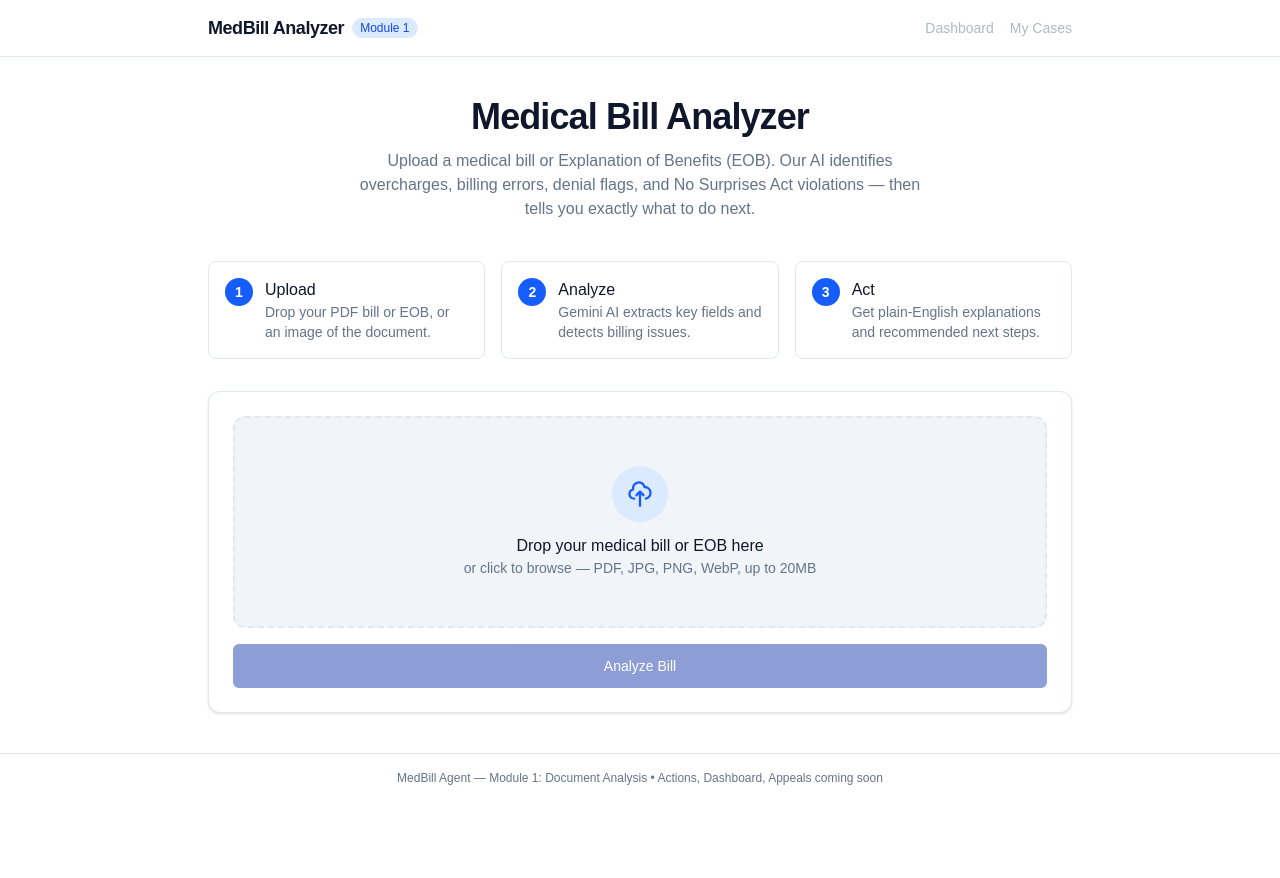
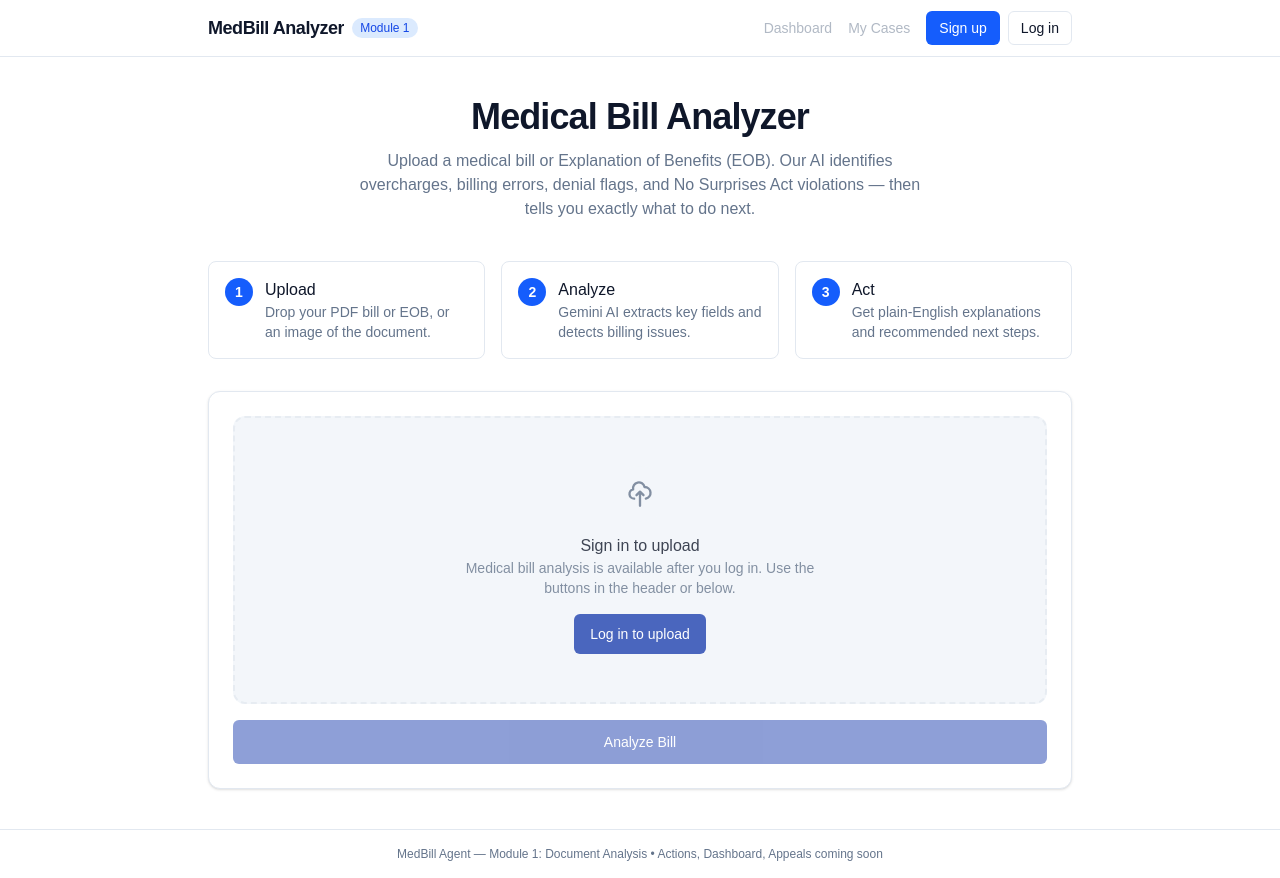
Before and after one commit to akshajnad/yhacks26, a Next.js app: page / in a window 1280 px wide. Before the commit the page ends 802 px from the top, so only its background shows below. Built offline with nearby package versions, Linux system fonts and the light colour scheme; no server answers.

Commit message:
Auth0 Implemented

```diff
--- a/app/layout.tsx
+++ b/app/layout.tsx
@@ -1,4 +1,6 @@
 import type { Metadata } from "next"
+import { Auth0ProviderWrapper } from "@/components/Auth0ProviderWrapper"
+import { AuthNav } from "@/components/AuthNav"
 import "./globals.css"
 
 export const metadata: Metadata = {
@@ -10,17 +12,18 @@ export default function RootLayout({ children }: Readonly<{ children: React.Reac
   return (
     <html lang="en" className="h-full antialiased">
       <body className="flex min-h-full flex-col">
-        {/* Nav */}
+        <Auth0ProviderWrapper>
+          {/* Nav — Auth0 runs only on the client inside this wrapper */}
           <header className="sticky top-0 z-50 border-b border-[var(--border)] bg-[var(--background)]/95 backdrop-blur">
-          <div className="mx-auto flex h-14 max-w-4xl items-center justify-between px-4">
-            <div className="flex items-center gap-2">
-              <span className="text-lg font-semibold tracking-tight">MedBill Analyzer</span>
-              <span className="rounded-full bg-blue-100 px-2 py-0.5 text-xs font-medium text-blue-700">
+            <div className="mx-auto flex h-14 max-w-4xl items-center justify-between gap-3 px-4">
+              <div className="flex min-w-0 items-center gap-2">
+                <span className="truncate text-lg font-semibold tracking-tight">MedBill Analyzer</span>
+                <span className="hidden shrink-0 rounded-full bg-blue-100 px-2 py-0.5 text-xs font-medium text-blue-700 sm:inline">
                   Module 1
                 </span>
               </div>
-            <nav className="flex items-center gap-4">
-              {/* Placeholder nav — will link to dashboard/cases in future modules */}
+              <div className="flex shrink-0 items-center gap-4">
+                <nav className="hidden items-center gap-4 sm:flex">
                   <span
                     className="cursor-not-allowed text-sm text-[var(--muted-foreground)] opacity-50"
                     title="Coming in module 2"
@@ -34,16 +37,17 @@ export default function RootLayout({ children }: Readonly<{ children: React.Reac
                     My Cases
                   </span>
                 </nav>
+                <AuthNav />
+              </div>
             </div>
           </header>
 
-        {/* Page content */}
           <main className="flex-1">{children}</main>
 
-        {/* Footer */}
           <footer className="border-t border-[var(--border)] py-4 text-center text-xs text-[var(--muted-foreground)]">
             MedBill Agent &mdash; Module 1: Document Analysis &bull; Actions, Dashboard, Appeals coming soon
           </footer>
+        </Auth0ProviderWrapper>
       </body>
     </html>
   )
--- /dev/null
+++ b/components/Auth0ProviderWrapper.tsx
@@ -0,0 +1,16 @@
+"use client"
+
+import { Auth0Provider } from "@auth0/auth0-react"
+import { appOrigin, auth0ClientId, auth0Domain } from "@/lib/auth0-public"
+
+export function Auth0ProviderWrapper({ children }: { children: React.ReactNode }) {
+  return (
+    <Auth0Provider
+      domain={auth0Domain}
+      clientId={auth0ClientId}
+      authorizationParams={{ redirect_uri: appOrigin }}
+    >
+      {children}
+    </Auth0Provider>
+  )
+}
--- /dev/null
+++ b/components/AuthNav.tsx
@@ -0,0 +1,66 @@
+"use client"
+
+import { useAuth0 } from "@auth0/auth0-react"
+import { appOrigin } from "@/lib/auth0-public"
+
+export function AuthNav() {
+  const {
+    isLoading,
+    isAuthenticated,
+    error,
+    loginWithRedirect,
+    logout: auth0Logout,
+    user,
+  } = useAuth0()
+
+  const signup = () =>
+    loginWithRedirect({ authorizationParams: { screen_hint: "signup" } })
+
+  const logout = () =>
+    auth0Logout({ logoutParams: { returnTo: appOrigin } })
+
+  if (isLoading) {
+    return <span className="text-sm text-[var(--muted-foreground)]">Signing in…</span>
+  }
+
+  if (isAuthenticated && user) {
+    return (
+      <div className="flex flex-wrap items-center justify-end gap-2 sm:gap-3">
+        <span className="max-w-[12rem] truncate text-sm text-[var(--muted-foreground)]" title={user.email ?? undefined}>
+          {user.email ?? user.name ?? "Signed in"}
+        </span>
+        <button
+          type="button"
+          onClick={logout}
+          className="rounded-md border border-[var(--border)] bg-[var(--background)] px-3 py-1.5 text-sm font-medium text-[var(--foreground)] hover:bg-[var(--muted)]/30"
+        >
+          Log out
+        </button>
+      </div>
+    )
+  }
+
+  return (
+    <div className="flex flex-wrap items-center justify-end gap-2">
+      {error ? (
+        <span className="text-xs text-red-600" title={error.message}>
+          Auth error
+        </span>
+      ) : null}
+      <button
+        type="button"
+        onClick={signup}
+        className="rounded-md border border-transparent bg-blue-600 px-3 py-1.5 text-sm font-medium text-white hover:bg-blue-700"
+      >
+        Sign up
+      </button>
+      <button
+        type="button"
+        onClick={() => loginWithRedirect()}
+        className="rounded-md border border-[var(--border)] bg-[var(--background)] px-3 py-1.5 text-sm font-medium text-[var(--foreground)] hover:bg-[var(--muted)]/30"
+      >
+        Log in
+      </button>
+    </div>
+  )
+}
--- a/components/UploadZone.tsx
+++ b/components/UploadZone.tsx
@@ -1,6 +1,7 @@
 "use client"
 
-import { useCallback, useRef, useState } from "react"
+import { useAuth0 } from "@auth0/auth0-react"
+import { useCallback, useEffect, useRef, useState } from "react"
 import { Button } from "@/components/ui/button"
 import { cn } from "@/lib/utils"
 import type { AnalysisResult } from "@/types/analysis"
@@ -14,10 +15,21 @@ const ACCEPTED_TYPES = ["application/pdf", "image/jpeg", "image/jpg", "image/png
 const ACCEPTED_DISPLAY = "PDF, JPG, PNG, WebP"
 
 export function UploadZone({ onResult, onError }: UploadZoneProps) {
+  const { isAuthenticated, isLoading: authLoading, loginWithRedirect } = useAuth0()
+  const canUpload = isAuthenticated && !authLoading
+
   const [file, setFile] = useState<File | null>(null)
   const [isDragging, setIsDragging] = useState(false)
   const [isLoading, setIsLoading] = useState(false)
   const inputRef = useRef<HTMLInputElement>(null)
+
+  useEffect(() => {
+    if (!canUpload) {
+      setFile(null)
+      setIsDragging(false)
+      if (inputRef.current) inputRef.current.value = ""
+    }
+  }, [canUpload])
 
   const handleFile = useCallback((f: File) => {
     if (!ACCEPTED_TYPES.includes(f.type)) {
@@ -31,27 +43,32 @@ export function UploadZone({ onResult, onError }: UploadZoneProps) {
     setFile(f)
   }, [onError])
 
-  const handleDrop = useCallback((e: React.DragEvent) => {
-    e.preventDefault()
-    setIsDragging(false)
-    const dropped = e.dataTransfer.files[0]
-    if (dropped) handleFile(dropped)
-  }, [handleFile])
+  const handleDrop = useCallback(
+    (e: React.DragEvent) => {
+      e.preventDefault()
+      setIsDragging(false)
+      if (!canUpload) return
+      const dropped = e.dataTransfer.files[0]
+      if (dropped) handleFile(dropped)
+    },
+    [canUpload, handleFile]
+  )
 
   const handleDragOver = (e: React.DragEvent) => {
     e.preventDefault()
-    setIsDragging(true)
+    if (canUpload) setIsDragging(true)
   }
 
   const handleDragLeave = () => setIsDragging(false)
 
   const handleInputChange = (e: React.ChangeEvent<HTMLInputElement>) => {
+    if (!canUpload) return
     const selected = e.target.files?.[0]
     if (selected) handleFile(selected)
   }
 
   const handleAnalyze = async () => {
-    if (!file) return
+    if (!canUpload || !file) return
     setIsLoading(true)
     onError("")
 
@@ -82,17 +99,31 @@ export function UploadZone({ onResult, onError }: UploadZoneProps) {
     <div className="space-y-4">
       {/* Drop zone */}
       <div
-        onClick={() => inputRef.current?.click()}
+        role={canUpload ? "button" : undefined}
+        tabIndex={canUpload ? 0 : undefined}
+        onClick={() => canUpload && inputRef.current?.click()}
+        onKeyDown={(e) => {
+          if (!canUpload) return
+          if (e.key === "Enter" || e.key === " ") {
+            e.preventDefault()
+            inputRef.current?.click()
+          }
+        }}
         onDrop={handleDrop}
         onDragOver={handleDragOver}
         onDragLeave={handleDragLeave}
         className={cn(
-          "relative flex flex-col items-center justify-center gap-3 rounded-xl border-2 border-dashed p-12 cursor-pointer transition-all duration-200",
-          isDragging
+          "relative flex flex-col items-center justify-center gap-3 rounded-xl border-2 border-dashed p-12 transition-all duration-200",
+          canUpload
+            ? "cursor-pointer"
+            : "cursor-not-allowed opacity-80",
+          isDragging && canUpload
             ? "border-blue-500 bg-blue-50"
-            : file
+            : file && canUpload
             ? "border-green-400 bg-green-50"
-            : "border-[var(--border)] bg-[var(--muted)] hover:border-blue-400 hover:bg-blue-50/50"
+            : canUpload
+            ? "border-[var(--border)] bg-[var(--muted)] hover:border-blue-400 hover:bg-blue-50/50"
+            : "border-[var(--border)] bg-[var(--muted)]"
         )}
       >
         <input
@@ -100,14 +131,35 @@ export function UploadZone({ onResult, onError }: UploadZoneProps) {
           type="file"
           accept=".pdf,image/jpeg,image/jpg,image/png,image/webp"
           className="hidden"
+          disabled={!canUpload}
           onChange={handleInputChange}
         />
 
-        <div className="flex h-14 w-14 items-center justify-center rounded-full bg-blue-100">
-          <UploadIcon />
+        <div
+          className={cn(
+            "flex h-14 w-14 items-center justify-center rounded-full",
+            canUpload ? "bg-blue-100" : "bg-[var(--muted)]"
+          )}
+        >
+          <UploadIcon muted={!canUpload} />
         </div>
 
-        {file ? (
+        {authLoading ? (
+          <div className="text-center">
+            <p className="font-medium text-[var(--foreground)]">Checking sign-in…</p>
+            <p className="text-sm text-[var(--muted-foreground)]">Upload unlocks once you&apos;re signed in.</p>
+          </div>
+        ) : !isAuthenticated ? (
+          <div className="text-center">
+            <p className="font-medium text-[var(--foreground)]">Sign in to upload</p>
+            <p className="mx-auto mb-4 max-w-sm text-sm text-[var(--muted-foreground)]">
+              Medical bill analysis is available after you log in. Use the buttons in the header or below.
+            </p>
+            <Button type="button" onClick={() => loginWithRedirect()} size="default">
+              Log in to upload
+            </Button>
+          </div>
+        ) : file ? (
           <div className="text-center">
             <p className="font-medium text-green-700">{file.name}</p>
             <p className="text-sm text-[var(--muted-foreground)]">
@@ -129,7 +181,7 @@ export function UploadZone({ onResult, onError }: UploadZoneProps) {
       {/* Analyze button */}
       <Button
         onClick={handleAnalyze}
-        disabled={!file || isLoading}
+        disabled={!canUpload || !file || isLoading}
         className="w-full"
         size="lg"
       >
@@ -143,7 +195,7 @@ export function UploadZone({ onResult, onError }: UploadZoneProps) {
         )}
       </Button>
 
-      {file && !isLoading && (
+      {canUpload && file && !isLoading && (
         <button
           onClick={() => {
             setFile(null)
@@ -158,9 +210,14 @@ export function UploadZone({ onResult, onError }: UploadZoneProps) {
   )
 }
 
-function UploadIcon() {
+function UploadIcon({ muted }: { muted?: boolean }) {
   return (
-    <svg className="h-7 w-7 text-blue-600" fill="none" viewBox="0 0 24 24" stroke="currentColor">
+    <svg
+      className={cn("h-7 w-7", muted ? "text-[var(--muted-foreground)]" : "text-blue-600")}
+      fill="none"
+      viewBox="0 0 24 24"
+      stroke="currentColor"
+    >
       <path strokeLinecap="round" strokeLinejoin="round" strokeWidth={2} d="M7 16a4 4 0 01-.88-7.903A5 5 0 1115.9 6L16 6a5 5 0 011 9.9M15 13l-3-3m0 0l-3 3m3-3v12" />
     </svg>
   )
--- /dev/null
+++ b/lib/auth0-public.ts
@@ -0,0 +1,12 @@
+/**
+ * Public Auth0 / app origin settings for the SPA.
+ * Use env in production; fallbacks match the configured Auth0 application (localhost:3000).
+ */
+export const auth0Domain =
+  process.env.NEXT_PUBLIC_AUTH0_DOMAIN ?? "dev-c823gtb03mrdwliu.us.auth0.com"
+
+export const auth0ClientId =
+  process.env.NEXT_PUBLIC_AUTH0_CLIENT_ID ?? "xwBwGcn3eVfriSqLVR1msnGEP7jhq9BI"
+
+/** Must match Allowed Web Origins / callback host (no trailing slash). */
+export const appOrigin = process.env.NEXT_PUBLIC_APP_ORIGIN ?? "http://localhost:3000"
--- a/package.json
+++ b/package.json
@@ -3,12 +3,13 @@
   "version": "0.1.0",
   "private": true,
   "scripts": {
-    "dev": "next dev",
+    "dev": "next dev -p 3000",
     "build": "next build",
     "start": "next start",
     "lint": "eslint"
   },
   "dependencies": {
+    "@auth0/auth0-react": "^2.16.0",
     "@google/genai": "^1.47.0",
     "@radix-ui/react-separator": "^1.1.8",
     "@radix-ui/react-slot": "^1.2.4",
```
Also changed, not shown: 1 other file (tests, documents, lock files or other folders). Lines whose indentation alone changed are shown as unchanged.
